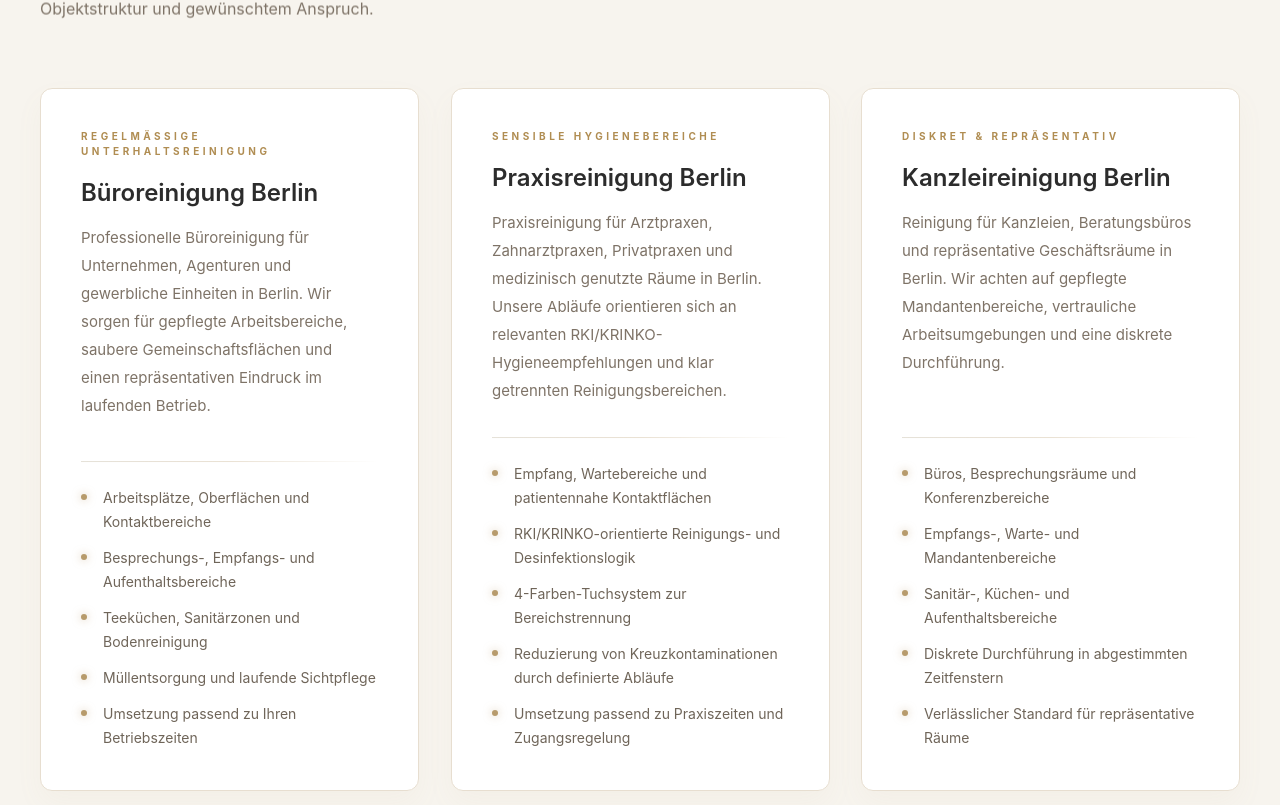
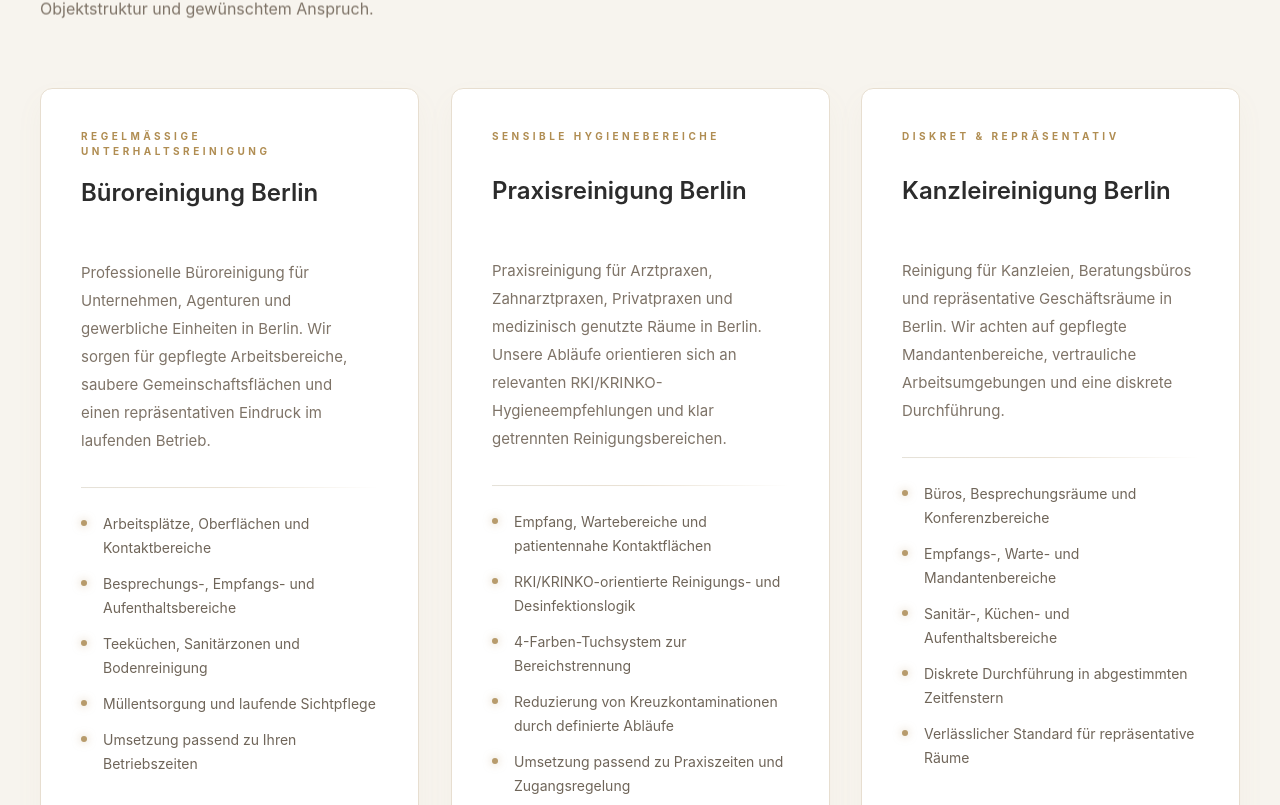
Before and after one commit to sticky030/nautilus-facility-cleaning, a React (Vite) app: page / in a window 1280 px wide. Shown: the part 1295-2100 px from the top of the page. Built offline with nearby package versions, Linux system fonts and the light colour scheme.

Commit message:
UX: align service card divider lines

```diff
--- a/src/App.tsx
+++ b/src/App.tsx
@@ -204,10 +204,10 @@ export default function App() {
             <div className="grid grid-cols-1 gap-8 lg:grid-cols-3">
               {services.map((service) => (
                 <article id={service.id} key={service.title} className="reveal group scroll-mt-40 flex flex-col h-full bg-white rounded-xl border border-[#E5E1D8] p-8 lg:p-10 shadow-[0_4px_15px_rgba(0,0,0,0.02)] transition-all duration-500 ease-out hover:-translate-y-1 hover:border-[#B79B6C]/50 hover:shadow-[0_15px_40px_rgba(183,155,108,0.08)]">
-                  <div className="flex flex-col flex-grow text-left">
-                    <div className="text-[10px] font-bold uppercase tracking-[0.35em] text-[#B79B6C]">{service.eyebrow}</div>
-                    <h3 className="mt-5 text-[24px] font-semibold leading-[1.2] text-[#2C2C2C]">{service.title}</h3>
-                    <p className="mt-4 text-[15px] leading-7 text-[#7E7367]">{service.text}</p>
+                  <div className="flex flex-col text-left">
+                    <div className="min-h-[28px] text-[10px] font-bold uppercase tracking-[0.35em] text-[#B79B6C]">{service.eyebrow}</div>
+                    <h3 className="mt-5 min-h-[64px] text-[24px] font-semibold leading-[1.2] text-[#2C2C2C]">{service.title}</h3>
+                    <p className="mt-4 min-h-[168px] text-[15px] leading-7 text-[#7E7367]">{service.text}</p>
                   </div>
                   <div className="mt-8 flex flex-col justify-end shrink-0 text-left">
                     <div className="h-px w-full bg-gradient-to-r from-[#E5E1D8] via-[#B79B6C]/30 to-transparent" />
```
